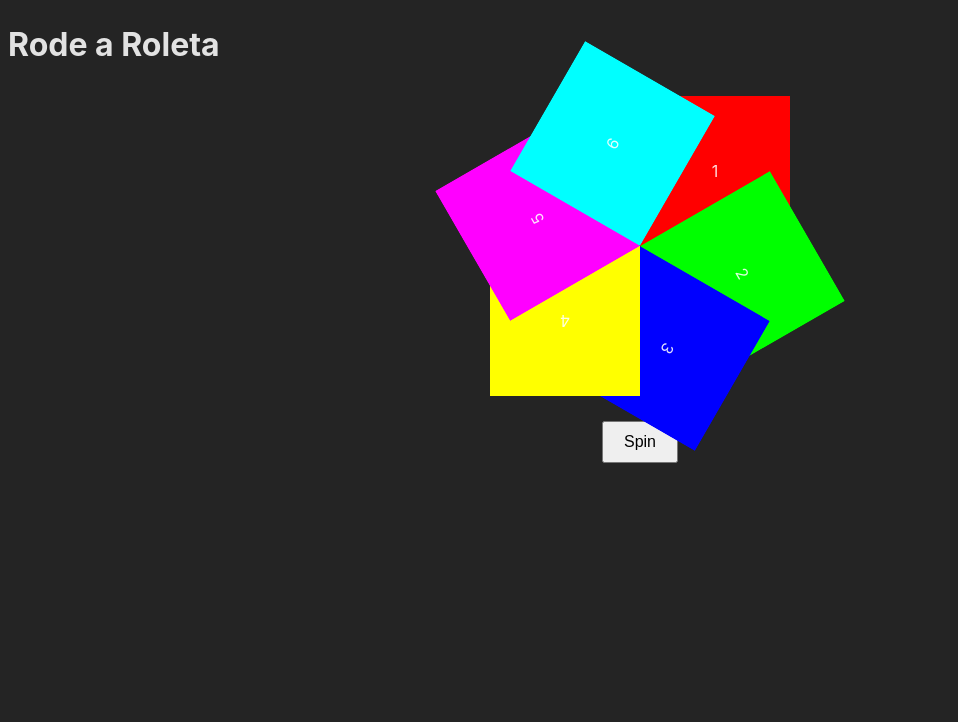
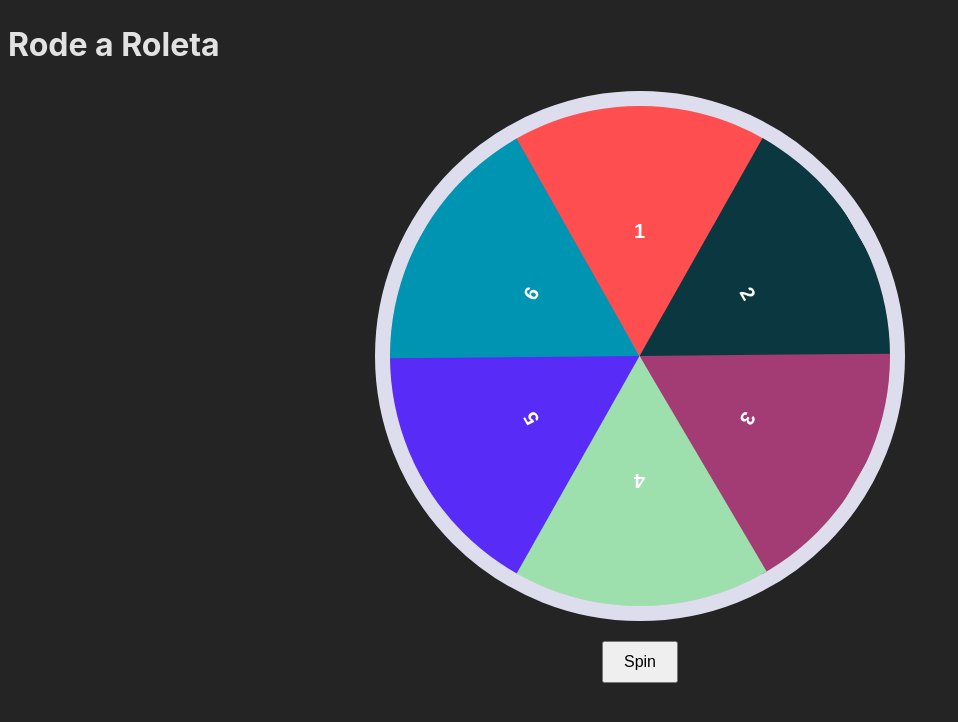
Before and after one commit to pedrofdnn/PR_ROLETA, a React (Vite) app in the folder projeto_roleta/: page / in a window 1280 px wide. Shown: the top 722 px of the page, without its empty margins (0-958 px from the left). Built offline with nearby package versions, Linux system fonts and the light colour scheme.

Commit message:
correcao do espaço da roleta realizada.

```diff
--- a/projeto_roleta/src/App.css
+++ b/projeto_roleta/src/App.css
@@ -8,21 +8,32 @@
     width: 300px;
     height: 300px;
     border-radius: 50%;
-    border: 5px solid #000;
+    width: 500px;
+    height: 500px;
+    background-color: #ccc;
+    border-radius: 50%;
+    border: 15px solid #dde;
     position: relative;
-    transition: transform 3s ease-out;
+    overflow: hidden;
+    transition: 5s;
 }
 
 .segment {
+    height: 50%;
+    width: 295px;
     position: absolute;
-    width: 50%;
-    height: 50%;
-    top: 0;
-    left: 50%;
-    transform-origin: 0% 100%;
-    clip-path: polygon(0 0, 100% 0, 100% 100%, 0% 100%);
+    clip-path: polygon(100% 0, 50% 100%, 0 0);
+    transform: translateX(-50%);
+    transform-origin: bottom;
     text-align: center;
-    line-height: 150px;
+    display: flex;
+    align-items: center;
+    justify-content: center;
+    font-size: 20px;
+    font-weight: bold;
+    font-family: sans-serif;
+    color: #fff;
+    left: 102px;
 }
 
 button {
--- a/projeto_roleta/src/HomePage.tsx
+++ b/projeto_roleta/src/HomePage.tsx
@@ -2,6 +2,8 @@ import { useState } from "react";
 import './App.css'
 
 export default function HomePage() {
+    const [rotation, setRotation] = useState(0);
+    const [spinning, setSpinning] = useState(false);
 
     interface Segment {
         label: string;
@@ -9,19 +11,14 @@ export default function HomePage() {
     }
 
     const segments: Segment[] = [
-        { label: '1', color: '#FF0000' },
-        { label: '2', color: '#00FF00' },
-        { label: '3', color: '#0000FF' },
-        { label: '4', color: '#FFFF00' },
-        { label: '5', color: '#FF00FF' },
-        { label: '6', color: '#00FFFF' },
+        { label: '1', color: '#ff4e50' },
+        { label: '2', color: '#0a3740' },
+        { label: '3', color: '#a33c75' },
+        { label: '4', color: '#9de0ad' },
+        { label: '5', color: '#582bf7' },
+        { label: '6', color: '#0094b3' },
     ];
 
-
-    const [rotation, setRotation] = useState(0);
-    const [spinning, setSpinning] = useState(false);
-
-    // função para rolar
     const spinRoulette = () => {
         if (spinning) return;
 
@@ -34,7 +31,6 @@ export default function HomePage() {
 
 
     return (
-        <div>
         <div className="roulette-container">
             <div
                 className="roulette"
@@ -57,7 +53,5 @@ export default function HomePage() {
                 Spin
             </button>
         </div>
-
-        </div>
     )
 }
```
Lines whose indentation alone changed are shown as unchanged.
